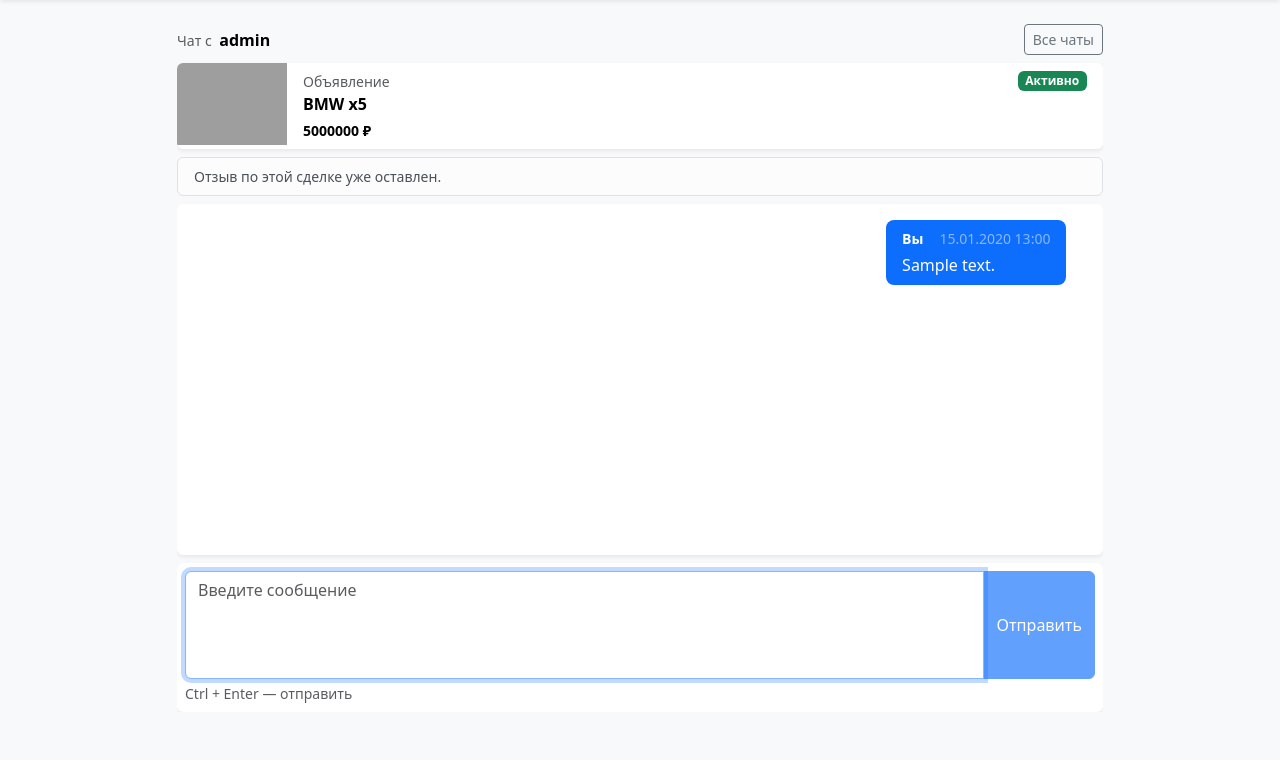
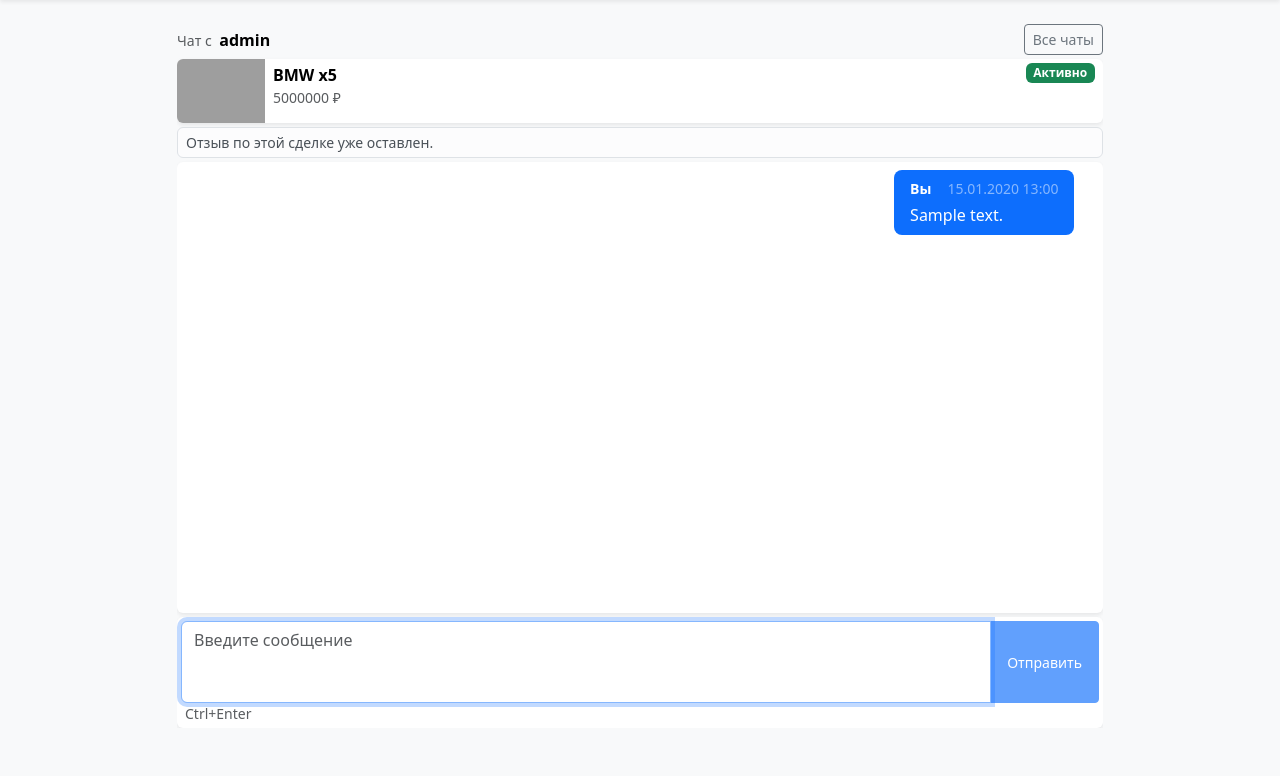
Before and after one commit to Lecry1/corporate-market, a Django app: page /chats/1/ in a window 1280 px wide. Shown: the part 56-832 px from the top of the page. Before the commit the page ends 768 px from the top, so only its background shows below. Run offline with Django 5.2, Linux system fonts and the light colour scheme; a user stored in the database is signed in; data comes from the database, SQL or seed files in the repository; tables that the repository leaves empty hold one stand-in row (values such as "Sample post"); grey boxes are pictures that could not be loaded.

Commit message:
Коррекция размеров интерфейса чата

```diff
--- a/CorpMarket/templates/chats/chat_detail.html
+++ b/CorpMarket/templates/chats/chat_detail.html
@@ -15,7 +15,7 @@
     }
 
     .chat-layout {
-        height: calc(100vh - 112px);
+        height: calc(100vh - 96px);
         min-height: 480px;
         display: flex;
         flex-direction: column;
@@ -57,10 +57,13 @@
         overflow-wrap: anywhere;
     }
 
+    /*
+     * Уменьшенная миниатюра объявления.
+     */
     .chat-advert-image,
     .chat-advert-placeholder {
-        width: 110px;
-        height: 82px;
+        width: 88px;
+        height: 64px;
     }
 
     .chat-advert-image {
@@ -74,13 +77,15 @@
     }
 
     /*
-     * Поле сообщения должно оставаться компактным,
-     * но позволять вводить несколько строк.
+     * Компактное поле ввода.
+     * По мере ввода оно увеличивается до 84 px.
      */
     #chat-message-form textarea {
-        min-height: 44px;
-        max-height: 110px;
+        min-height: 36px;
+        max-height: 84px;
         resize: none;
+        padding-top: 0.375rem;
+        padding-bottom: 0.375rem;
     }
 
     @media (max-width: 767.98px) {
@@ -98,8 +103,8 @@
         }
 
         .chat-messages-card {
-            height: 55vh;
-            min-height: 320px;
+            height: 60vh;
+            min-height: 340px;
             flex: none;
         }
 
@@ -109,8 +114,8 @@
 
         .chat-advert-image,
         .chat-advert-placeholder {
-            width: 92px;
-            height: 76px;
+            width: 76px;
+            height: 60px;
         }
     }
 </style>
@@ -122,7 +127,7 @@
             {# Верхняя фиксированная часть #}
             <div class="chat-top">
                 <div class="d-flex justify-content-between
-                            align-items-center gap-3 mb-2">
+                            align-items-center gap-3 mb-1">
                     <div class="text-truncate">
                         <span class="text-body-secondary small">
                             Чат с
@@ -149,7 +154,7 @@
                 <a
                     href="{{ chat.advert.get_absolute_url }}"
                     class="card border-0 shadow-sm text-decoration-none
-                           link-body-emphasis mb-2 overflow-hidden"
+                           link-body-emphasis mb-1 overflow-hidden"
                 >
                     <div class="row g-0 align-items-stretch">
                         <div class="col-auto">
@@ -173,17 +178,11 @@
                         </div>
 
                         <div class="col min-width-0">
-                            <div class="card-body py-2 px-3">
+                            <div class="card-body py-1 px-2">
                                 <div class="d-flex justify-content-between
                                             align-items-start gap-2">
-                                    <div class="text-truncate">
-                                        <div class="text-body-secondary small">
-                                            Объявление
-                                        </div>
-
-                                        <div class="fw-semibold text-truncate">
-                                            {{ chat.advert.title }}
-                                        </div>
+                                    <div class="fw-semibold text-truncate">
+                                        {{ chat.advert.title }}
                                     </div>
 
                                     {% if chat.advert.status == "active" %}
@@ -201,7 +200,7 @@
                                     {% endif %}
                                 </div>
 
-                                <div class="small fw-semibold mt-1">
+                                <div class="small text-body-secondary">
                                     {% if chat.advert.is_price_negotiable %}
                                         Договорная
                                     {% else %}
@@ -215,7 +214,7 @@
 
                 {# Отзыв после завершения сделки #}
                 {% if can_leave_review %}
-                    <div class="alert alert-success py-2 px-3 mb-2
+                    <div class="alert alert-success py-1 px-2 mb-1
                                 d-flex justify-content-between
                                 align-items-center gap-3">
                         <div class="small">
@@ -231,15 +230,15 @@
                         </a>
                     </div>
                 {% elif review_exists %}
-                    <div class="alert alert-light border py-2 px-3 mb-2 small">
+                    <div class="alert alert-light border py-1 px-2 mb-1 small">
                         Отзыв по этой сделке уже оставлен.
                     </div>
                 {% endif %}
             </div>
 
             {# Окно сообщений с собственной прокруткой #}
-            <section class="chat-messages-card card border-0 shadow-sm mb-2">
-                <div class="card-body p-3">
+            <section class="chat-messages-card card border-0 shadow-sm mb-1">
+                <div class="card-body p-2">
 
                     {% if message_page.has_next %}
                         <div class="text-center mb-2">
@@ -323,11 +322,11 @@
                 </div>
             </section>
 
-            {# Фиксированная строка отправки сообщения #}
+            {# Компактная фиксированная строка отправки сообщения #}
             <div class="chat-composer">
                 {% if chat.is_active %}
                     <section class="card border-0 shadow-sm">
-                        <div class="card-body p-2">
+                        <div class="card-body p-1">
                             <form
                                 method="post"
                                 id="chat-message-form"
@@ -335,7 +334,7 @@
                                 {% csrf_token %}
 
                                 {% if form.non_field_errors %}
-                                    <div class="alert alert-danger py-2">
+                                    <div class="alert alert-danger py-1 mb-1">
                                         {{ form.non_field_errors }}
                                     </div>
                                 {% endif %}
@@ -351,7 +350,7 @@
                                     {{ form.text }}
 
                                     <button
-                                        class="btn btn-primary"
+                                        class="btn btn-primary btn-sm px-3"
                                         type="submit"
                                         id="chat-message-submit"
                                     >
@@ -360,9 +359,9 @@
                                 </div>
 
                                 <div class="d-flex justify-content-between
-                                            align-items-center gap-2 mt-1">
+                                            align-items-center gap-2 mt-0 px-1">
                                     <small class="text-body-secondary">
-                                        Ctrl + Enter — отправить
+                                        Ctrl+Enter
                                     </small>
 
                                     <small
@@ -380,7 +379,7 @@
                         </div>
                     </section>
                 {% else %}
-                    <div class="alert alert-secondary mb-0 py-2">
+                    <div class="alert alert-secondary mb-0 py-1 px-2">
                         Чат закрыт. Отправка новых сообщений недоступна.
                     </div>
                 {% endif %}
@@ -706,7 +705,7 @@
 
             const newHeight = Math.min(
                 messageField.scrollHeight,
-                110
+                84
             );
 
             messageField.style.height =
```
